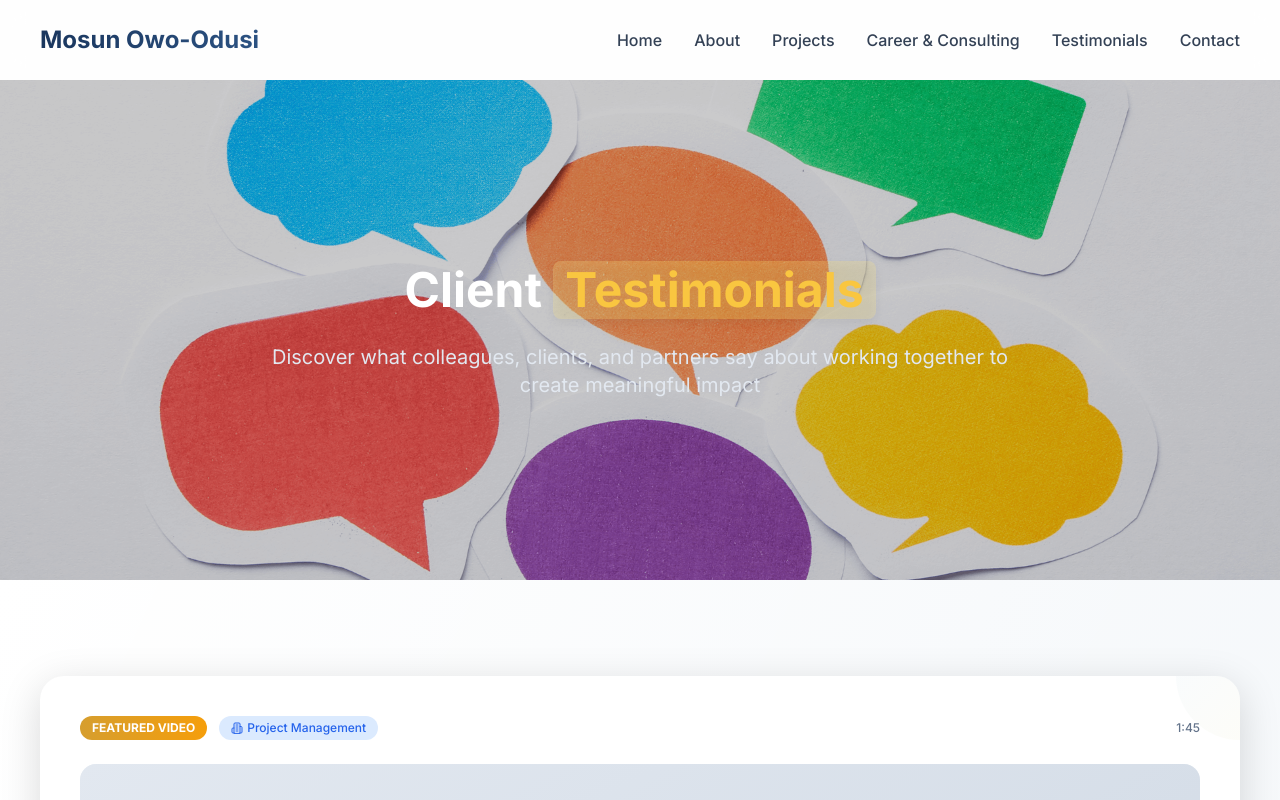
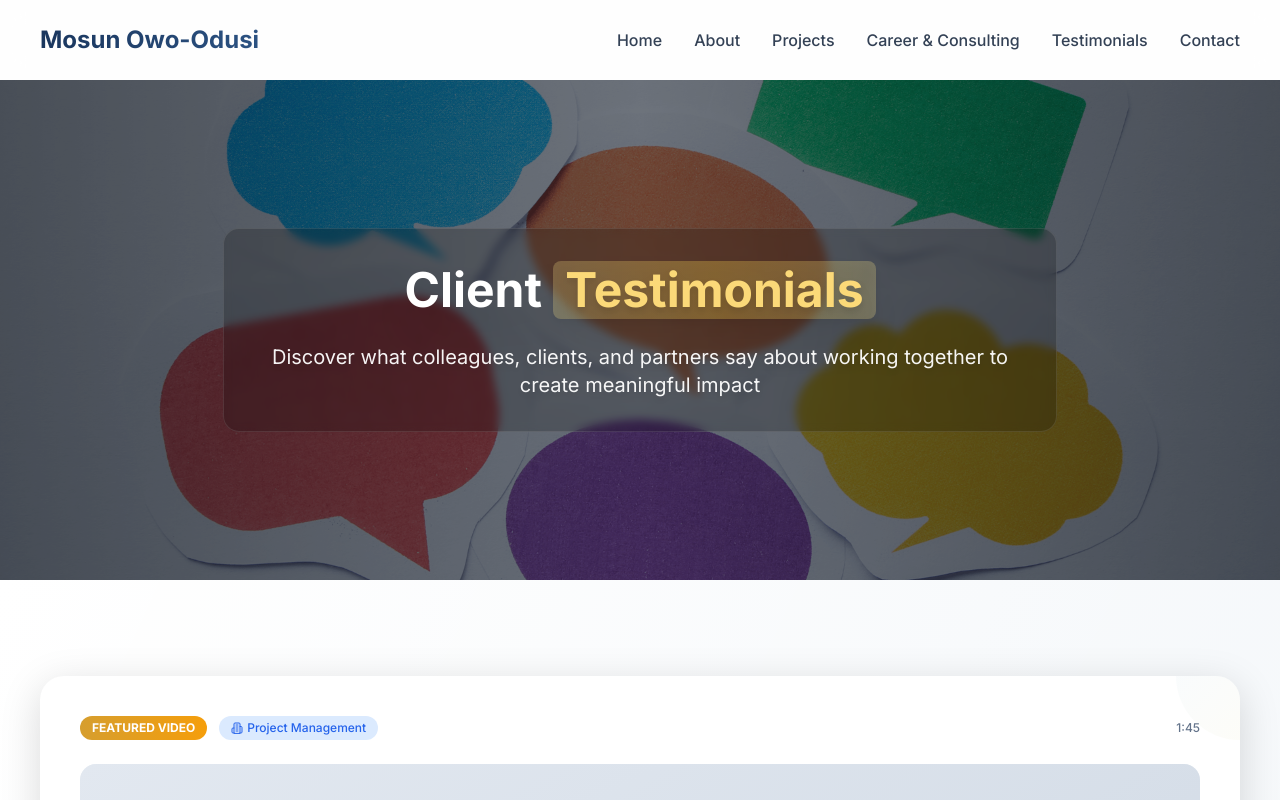
Before and after one commit to Paulkelvin/Mosun-Owo-Odusi, a Next.js app: page /testimonials in a window 1280 px wide. Shown: the top 800 px of the page. Built offline with nearby package versions, Linux system fonts and the light colour scheme.

Commit message:
Enhance testimonials banner text contrast with improved overlay and styling

```diff
--- a/app/testimonials/page.tsx
+++ b/app/testimonials/page.tsx
@@ -286,8 +286,9 @@ export default function Testimonials() {
             className="object-cover object-center"
             priority
           />
-          {/* Optional overlay if needed for text readability */}
-          <div className="absolute inset-0 bg-black/20" />
+          {/* Enhanced overlay for better text readability */}
+          <div className="absolute inset-0 bg-gradient-to-r from-black/60 via-black/40 to-black/60" />
+          <div className="absolute inset-0 bg-primary-900/30" />
         </div>
 
         {/* Hero Content Overlay */}
@@ -298,12 +299,15 @@ export default function Testimonials() {
             transition={{ duration: 0.8 }}
             className="text-center max-w-4xl"
           >
-            <h1 className="text-4xl lg:text-5xl font-bold text-white mb-6">
-              Client <HighlightText highlightColor="gold"><span className="text-gold-300">Testimonials</span></HighlightText>
-            </h1>
-            <p className="text-xl text-slate-200 max-w-3xl mx-auto">
-              Discover what colleagues, clients, and partners say about working together to create meaningful impact
-            </p>
+            {/* Text container with background for extra contrast */}
+            <div className="bg-black/20 backdrop-blur-sm rounded-2xl p-8 border border-white/10">
+              <h1 className="text-4xl lg:text-5xl font-bold text-white mb-6 drop-shadow-2xl">
+                Client <HighlightText highlightColor="gold"><span className="text-gold-200 drop-shadow-lg">Testimonials</span></HighlightText>
+              </h1>
+              <p className="text-xl text-white max-w-3xl mx-auto drop-shadow-lg opacity-95">
+                Discover what colleagues, clients, and partners say about working together to create meaningful impact
+              </p>
+            </div>
           </motion.div>
         </div>
       </section>
```
